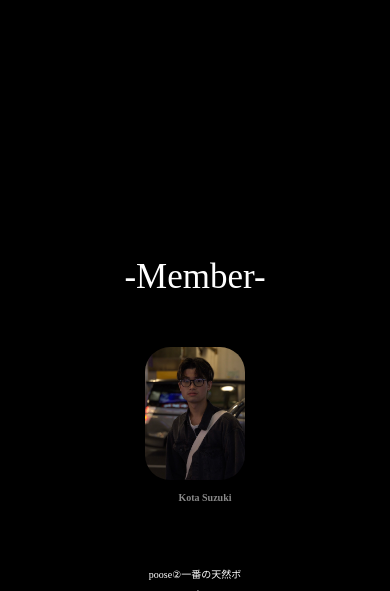
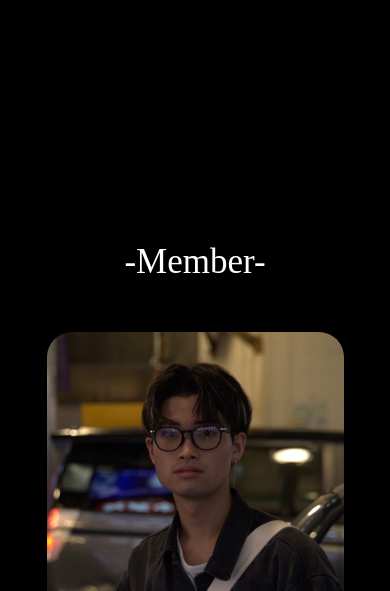
Before and after one commit to posse-ap/rookie_hackathon-202310-team2C, a plain HTML site: page index_ryuki.html in a window 390 px wide. Shown: the part 2376-2967 px from the top of the page. Drawn offline with Linux system fonts and the light colour scheme.

Commit message:
寝ます

```diff
--- a/assets/css/sp/sp_ryuki.css
+++ b/assets/css/sp/sp_ryuki.css
@@ -76,24 +76,17 @@
         margin: 20px 0;
     }
     .name{
-        font-size: 10px;
-        font-weight: bold;
-        color: rgba(255, 255, 255, 0.532);
-        margin-bottom: 60px;
+        font-size: 50px;
     }
     .member_text{
-        font-size: 10px;
-        line-height: 2.0;
-        width: 100px;
-        margin: 0 20px;
+        width: 90%;
     }
     .image-m{
-        width: 100px;
+        width: 90%;
     }
-    .image-m img{
-        border-radius: 25px;
+    .text{
+        font-size: 15px;
     }
-
 
 
 
```
